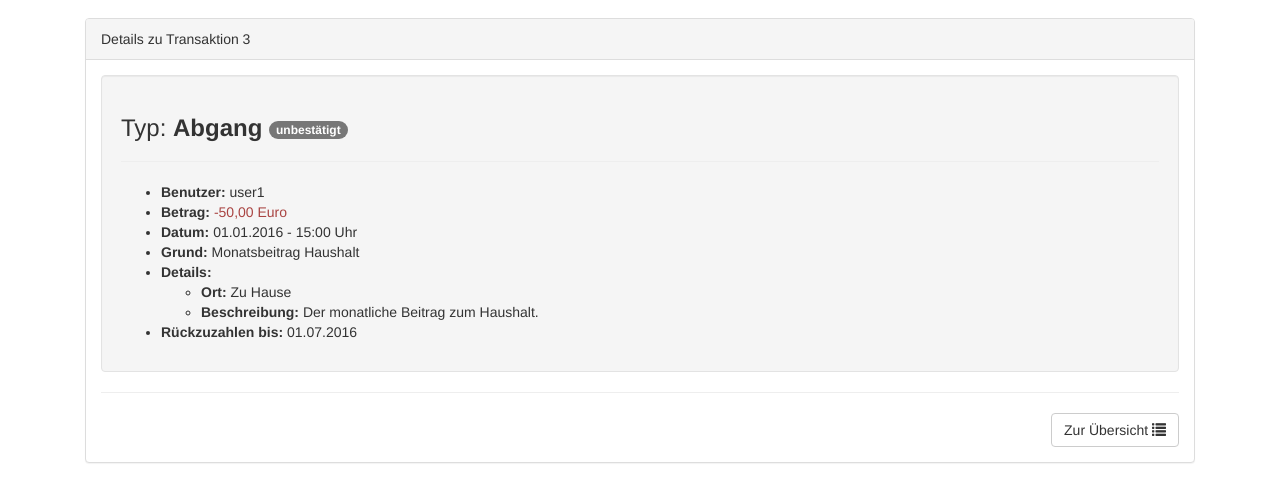
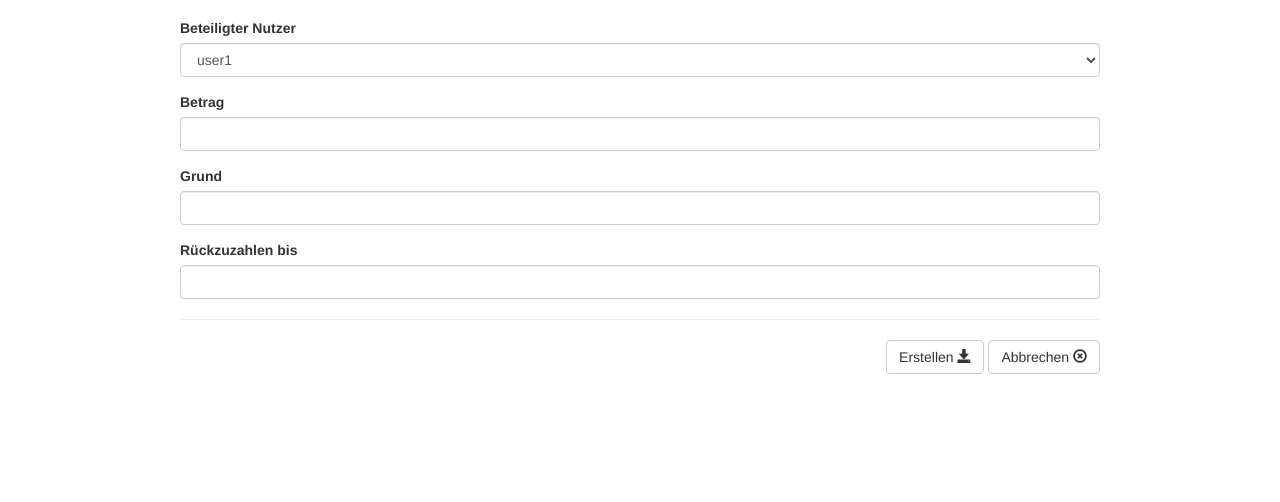
Before and after one commit to mulenatic/wimdk, a website: page new.html in a window 1280 px wide. Shown: the part 54-556 px from the top of the page. Drawn offline with nearby package versions, Linux system fonts and the light colour scheme.

Commit message:
New dummy page for new transactions.

```diff
--- a/details.html
+++ b/new.html
@@ -40,7 +40,7 @@
 
 	    <div class="collapse navbar-collapse" id="myNavbar">
 		<ul class="nav navbar-nav">
-		    <li class="active"><a href="#">Alle Transaktionen</a></li>
+		    <li class="active"><a href="/">Alle Transaktionen</a></li>
 		    <li><a href="#">Für Nutzer</a></li>
 		</ul>
 
@@ -53,31 +53,41 @@
 
     <div class="container">
 
-	<div class="col-xs-12">
-	    <div class="panel panel-default">
-		<div class="panel-heading">Details zu Transaktion 3</div>
-		<div class="panel-body">
-		    <div class="well">
-			<h3>Typ: <strong>Abgang <span class="badge">unbestätigt</span></strong></h3>
-			<hr>
-			<ul>
-			    <li><strong>Benutzer:</strong> user1</li>
-			    <li><strong>Betrag:</strong> <span class="text-danger">-50,00 Euro</span></li>
-			    <li><strong>Datum: </strong> 01.01.2016 - 15:00 Uhr</li>
-			    <li><strong>Grund: </strong> Monatsbeitrag Haushalt</li>
-			    <li><strong>Details: </strong>
-				<ul>
-				    <li><strong>Ort:</strong> Zu Hause</li>
-				    <li><strong>Beschreibung:</strong> Der monatliche Beitrag zum Haushalt.</li>
-				</ul>
-				<li><strong>Rückzuzahlen bis:</strong> 01.07.2016</li>
-			</ul>
+	<div class="col-xs-10 col-xs-push-1">
+		<form role="form">
+		    <div class="form-group">
+			<label for="nutzer">Beteiligter Nutzer</label>
+			<select class="form-control" id="nutzer">
+			    <option>user1</option>
+			    <option>user2</option>
+			    <option>user3</option>
+			</select>
 		    </div>
+
+		    <div class="form-group">
+			<label for="betrag">Betrag</label>
+			<input type="text" class="form-control" id="betrag">
+		    </div>
+
+		    <div class="form-group">
+			<label for="Grund">Grund</label>
+			<input type="text" class="form-control" id="Grund">
+		    </div>
+
+		    <div class="form-group">
+			<label for="rueckzahldatum">Rückzuzahlen bis</label>
+			<input type="text" class="form-control" id="rueckzahldatum">
+		    </div>
+
+
 		    <hr>
-		    <a href="/" class="btn btn-default pull-right">Zur Übersicht <i class="glyphicon glyphicon-list"></i></a>
-		</div>
-	    </div>
+		    <div class="pull-right">
+			<a href="/" class="btn btn-default ">Erstellen <i class="glyphicon glyphicon-save"></i></a>
+			<a href="/" class="btn btn-default ">Abbrechen <i class="glyphicon glyphicon-remove-circle"></i></a>
+		    </div>
+		</form>
 	</div>
+    </div>
 
 
 </body>
```
Also changed, not shown: index.html (+2 -2 lines).
